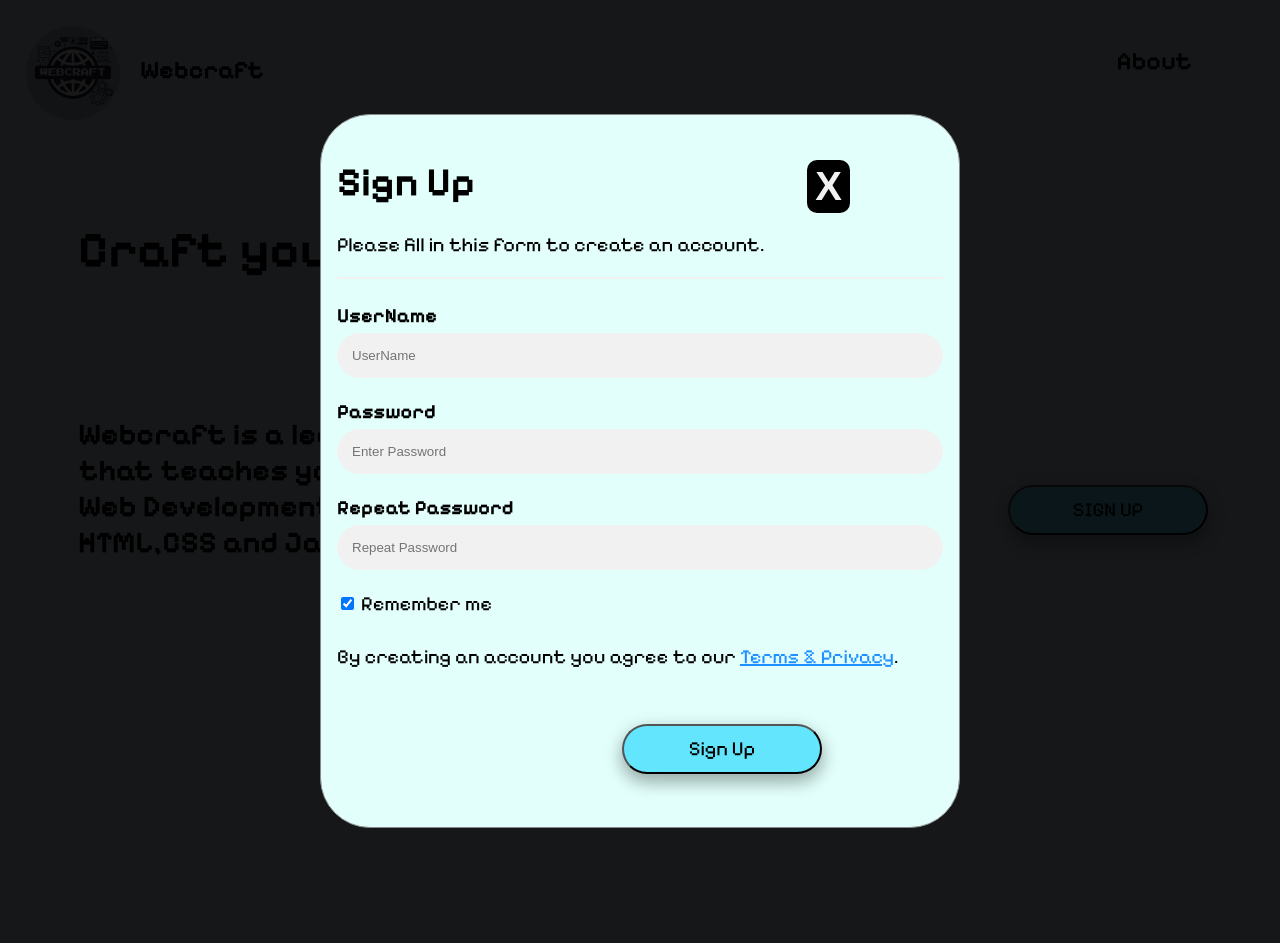
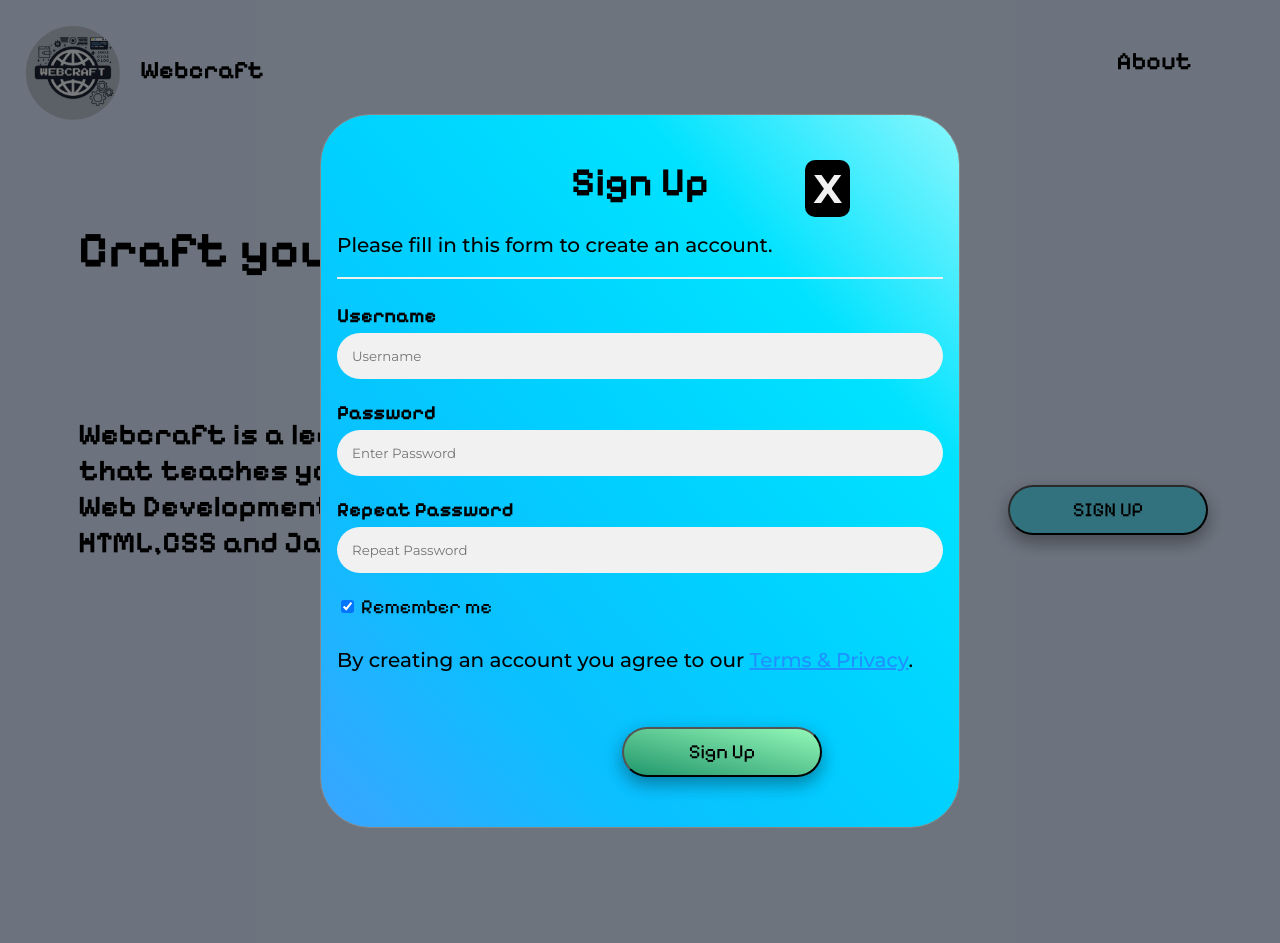
Before and after one commit to zedpogi/Webcraft, a PHP site: page / in a window 1280 px wide, after a click on "SIGN UP". Run offline with PHP 8.4, Linux system fonts and the light colour scheme.

Commit message:
Add files via upload

```diff
--- a/Webcraft - PR/index.html
+++ b/Webcraft - PR/index.html
@@ -28,8 +28,8 @@
       <h1>Sign Up</h1>
       <p>Please fill in this form to create an account.</p>
       <hr>
-      <label for="User"><b>UserName</b></label>
-      <input type="text" placeholder="UserName" name="UserName" required>
+      <label for="User"><b>Username</b></label>
+      <input type="text" placeholder="Username" name="Username" required>
 
       <label for="psw"><b>Password</b></label>
       <input type="password" placeholder="Enter Password" name="psw" required>
--- a/Webcraft - PR/style.css
+++ b/Webcraft - PR/style.css
@@ -3,7 +3,7 @@
 
 body {
   font-size: 15pt;
-  background-color: #d2e8fa;
+  background-color: #dae8fd;
 }
 
 header h1.logo-text {
@@ -101,6 +101,7 @@ button:hover {
 /* Extra styles for the cancel button */
 .signup {
   margin: 185px 0px 0px 285px;
+  background-image: linear-gradient(to right top, #1d976c, #40af7f, #5cc792, #78e0a5, #93f9b9);
 }
 
 /* Add padding to container elements */
@@ -118,18 +119,30 @@ button:hover {
   width: 100%; /* Full width */
   height: 100%; /* Full height */
   overflow: auto; /* Enable scroll if needed */
-  background-color: rgba(0,0,0,0.9);
+  background-color: rgba(0,0,0,0.5);
   padding-top: 50px;
+
+}
+
+.container p {
+  font-family: 'Montserrat';
+  font-weight: 500;
 }
 
 /* Modal Content/Box */
 .modal-content {
-  background-color: #e2fffb;
+  background-image: linear-gradient(to right top, #3ba4ff, #0bbfff, #00d1ff, #00e2ff, #88f7fd);
   margin: 5% auto 15% auto; /* 5% from the top, 15% from the bottom and centered */
   border: 1px solid #888;
   width: 50%; /* Could be more or less, depending on screen size */
   height: 80%;
   border-radius: 50px;
+  text-align: left;
+
+}
+
+.container h1 {
+  text-align: center;
 }
 
 /* Style the horizontal ruler */
@@ -145,7 +158,7 @@ hr {
   top: 160px;
   font-size: 40px;
   font-weight: bold;
-  font-family:  Arial, Helvetica, sans-serif;
+  font-family:  'Montserrat';
   color: #f1f1f1;
   background-color: black;
   padding: 4px 8px 4px 8px;
@@ -156,6 +169,10 @@ hr {
 .close:focus {
   background-color:red ;
   cursor: pointer;
+}
+
+.container input {
+  font-family: 'Montserrat';
 }
 
 /* Change styles for cancel button and signup button on extra small screens */
```
